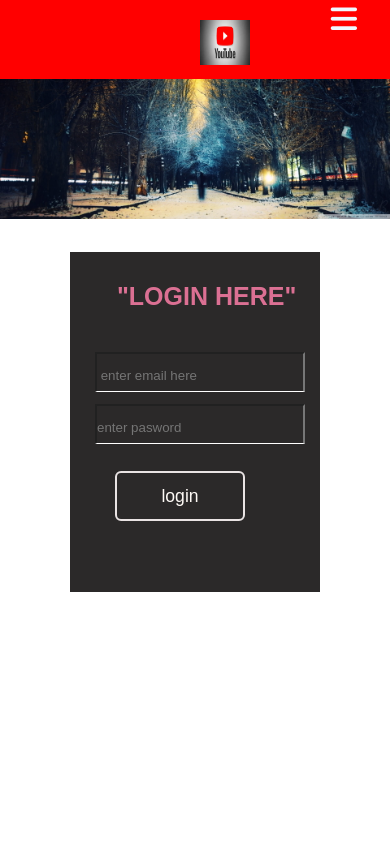
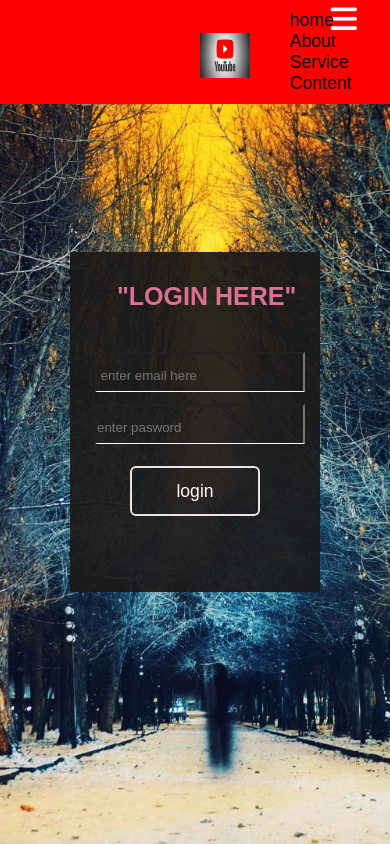
Before and after one commit to zainiqba/htmll, a plain HTML site: page index.html in a window 390 px wide. Shown: the top 844 px of the page. Drawn offline with Linux system fonts and the light colour scheme.

Commit message:
updated style.css file

```diff
--- a/style.css
+++ b/style.css
@@ -5,11 +5,14 @@
     font-family: Arial, Helvetica, sans-serif;
 
     }
-    body{
-        display:inline;
-        justify-content:center;
-       background:url('zain.jpg') no-repeat ;
-         background-size: 100%;
+        body{
+
+            background-image: url('zain.jpg') ;
+            height: 100vh;
+            width: 100%;
+            background-size: cover;
+         background-position: center;
+         background-repeat: no-repeat;
 
 
 
@@ -151,15 +154,11 @@
        display:none;
     }
 
-    #check:checked ~ .navigation a{
 
-        transform: translatex(1);
-
-    }
-    @media(max-width:895px){
+    @media (max-width:895px){
 
 
-        #checkbtn{
+     #checkbtn{
             display: block;
             float: none;
             margin: 10px;
@@ -170,66 +169,15 @@
 
         }
 
-        .navigation  {
-            position: absolute;
-            font-size: 1rem;;
-            top: 60px;
-            left: 0px;
-            width: 100%;
-        text-align: center;
-        padding: 10px;
-        color: rgb(14, 9, 9);
-        background-color: blue;
-        transition: left 0.3 ease-in-out;
+        {
+            background-size: cover;
+            background-attachment: scroll;
+            width: 200px;
+            height: 100vh;
+           }
 
-        }
 
-        #check:checked ~ .navigation{
-            left: 0;
-        }
-        .navigation a{
-            display:inline-block;
-            text-align:center;
-            font-size: 1.5em;
-            display: inline-block;
-            transform: translatey(300%);
 
-        }
-.btnlogin-popup{
-
-    margin-left: 10px;
-    position: absolute;
-    display: inline-block;
-
-    margin-top: 15px;
-    right:15px;
-    margin-right: 60px;
-    /* padding-top: 0%; */
-}
-
-.navigation{
-
-    width: 100%;
-    height: 100vh;
-    background-color: blueviolet;
-    position: fixed;
-    top: 70px;
-    width: 100%;
-    height: 100vh;
-    transition: left (0.3) ease-in-out;
-    left: -100%;
-}
-.navigation a{
-
-    display: block;
-    text-align: center;
-
-    font-weight:bolder;
-    text-transform: capitalize;
-    text-shadow:gray;
-    text-decoration-thickness:calc(2rem);
-    word-spacing: var(-50%);
-}
 
 
 
```
